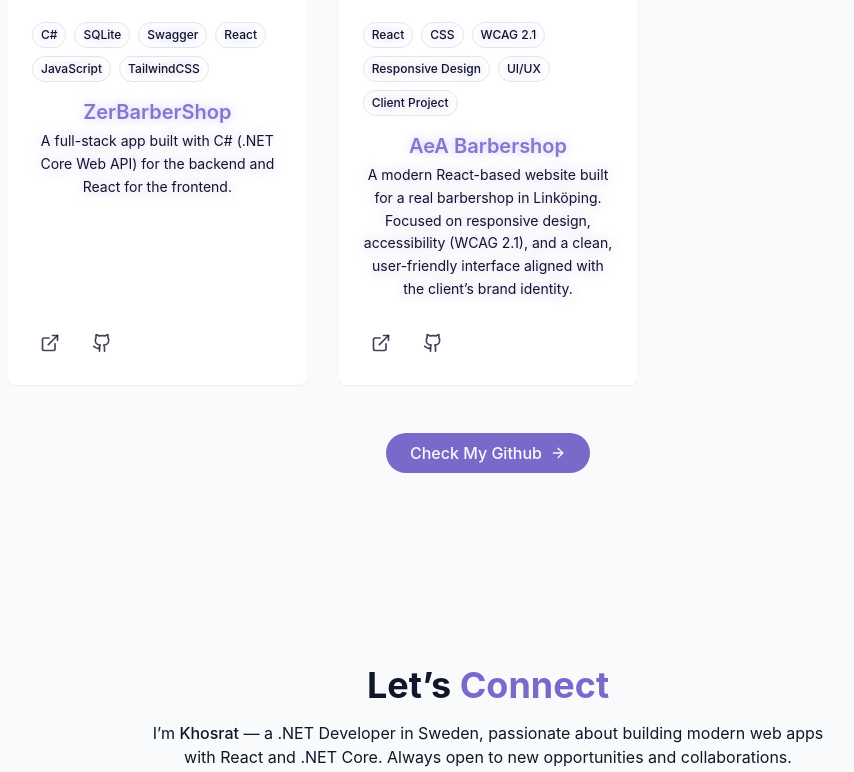
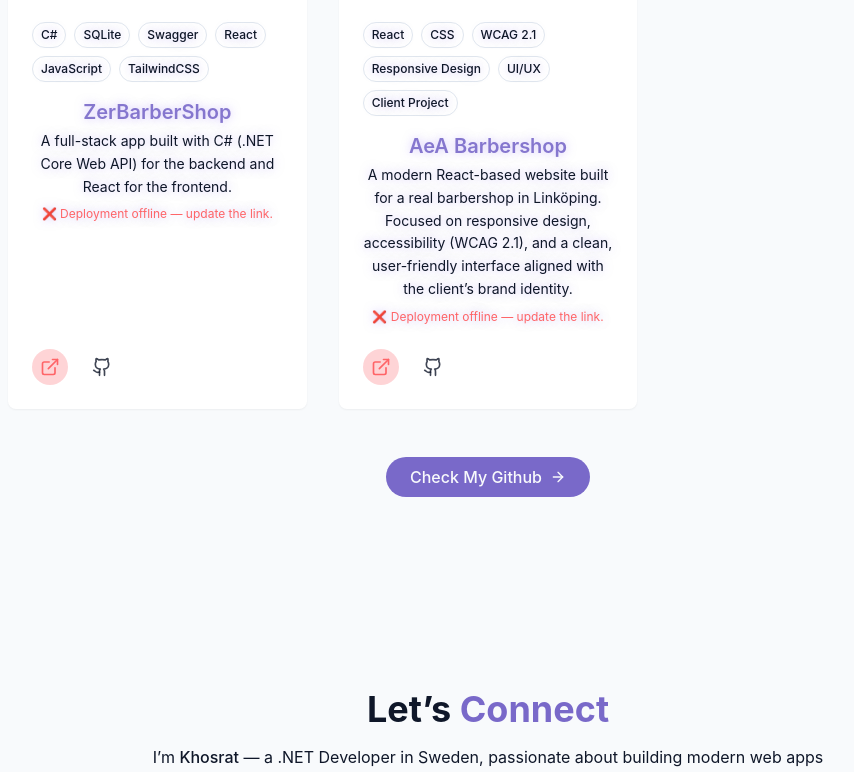
Before and after one commit to KosBow/Kos-portfolio, a React (Vite) app: page / in a window 1280 px wide. Shown: the part 3088-3860 px from the top of the page, without its empty margins (152-1006 px from the left). Built offline with nearby package versions, Linux system fonts and the light colour scheme; no server answers.

Commit message:
Aded small function to check if demo links are online

```diff
--- a/src/components/ProjectsSection.tsx
+++ b/src/components/ProjectsSection.tsx
@@ -1,5 +1,6 @@
 import { ArrowRight, ExternalLink, Github } from "lucide-react";
-
+import { useEffect, useState } from "react";
+import { checkLinkStatus } from "..//utils/checkLink";
 const projects = [
   {
     id: 1,
@@ -25,12 +26,37 @@ const projects = [
       "UI/UX",
       "Client Project",
     ],
-    demoUrl: "https://aea-barbershop.vercel.app/",
+    demoUrl: "https://edenstudiobarber.vercel.app/",
     githubUrl: "https://github.com/KosBow/BarberShop-V2",
   },
 ];
 
 export const ProjectsSection = () => {
+  const [statusMap, setStatusMap] = useState<Record<number, boolean>>({});
+
+  useEffect(() => {
+    async function runChecks() {
+      const results: Record<number, boolean> = {};
+
+      for (const p of projects) {
+        const isAlive = await checkLinkStatus(p.demoUrl);
+
+        console.log(
+          `%c[Project Link Checker]`,
+          "color:#c084fc;font-weight:700",
+          p.title,
+          isAlive ? "ONLINE ✅" : "OFFLINE ❌"
+        );
+
+        results[p.id] = isAlive;
+      }
+
+      setStatusMap(results);
+    }
+
+    runChecks();
+  }, []);
+
   return (
     <section id="projects" className="py-24 px-4 relative">
       <div className="container mx-auto max-w-5xl">
@@ -44,7 +70,10 @@ export const ProjectsSection = () => {
         </p>
 
         <div className="grid grid-cols-1 md:grid-cols-2 lg:grid-cols-3 gap-8">
-          {projects.map((project) => (
+          {projects.map((project) => {
+            const isAlive = statusMap[project.id];
+
+            return (
               <div
                 key={project.id}
                 className="group bg-card rounded-lg overflow-hidden shadow-xs card-hover flex flex-col justify-between h-full min-h-[470px]"
@@ -76,9 +105,18 @@ export const ProjectsSection = () => {
                     <p className="text-muted-foreground text-sm leading-relaxed">
                       {project.description}
                     </p>
+
+                    {/* ERROR-UI OM LÄNK ÄR DÖD */}
+                    {isAlive === false && (
+                      <p className="text-red-400 text-xs mt-2">
+                        ❌ Deployment offline — update the link.
+                      </p>
+                    )}
                   </div>
 
                   <div className="flex items-center gap-4 mt-auto">
+                    {/* DEMO BUTIK */}
+                    {isAlive ? (
                       <a
                         href={project.demoUrl}
                         target="_blank"
@@ -90,6 +128,16 @@ export const ProjectsSection = () => {
                       >
                         <ExternalLink size={20} />
                       </a>
+                    ) : (
+                      <div
+                        className="inline-flex items-center justify-center p-2 rounded-full
+                                   bg-red-500/20 text-red-400 cursor-not-allowed"
+                      >
+                        <ExternalLink size={20} />
+                      </div>
+                    )}
+
+                    {/* GITHUB */}
                     <a
                       href={project.githubUrl}
                       target="_blank"
@@ -104,8 +152,10 @@ export const ProjectsSection = () => {
                   </div>
                 </div>
               </div>
-          ))}
+            );
+          })}
         </div>
+
         <div className="text-center mt-12">
           <a
             className="cosmic-button w-fit flex items-center mx-auto gap-2"
--- /dev/null
+++ b/src/utils/checkLink.ts
@@ -0,0 +1,13 @@
+export async function checkLinkStatus(url: string): Promise<boolean> {
+  if (!url || url === "#") return false;
+
+  try {
+    const response = await fetch(url, {
+      method: "HEAD",
+      mode: "no-cors",
+    });
+    return response.ok || response.type === "opaque";
+ } catch {
+  return false;
+}
+}
```
Also changed, not shown: tsconfig.json (+8 -3 lines). Lines whose indentation alone changed are shown as unchanged.
